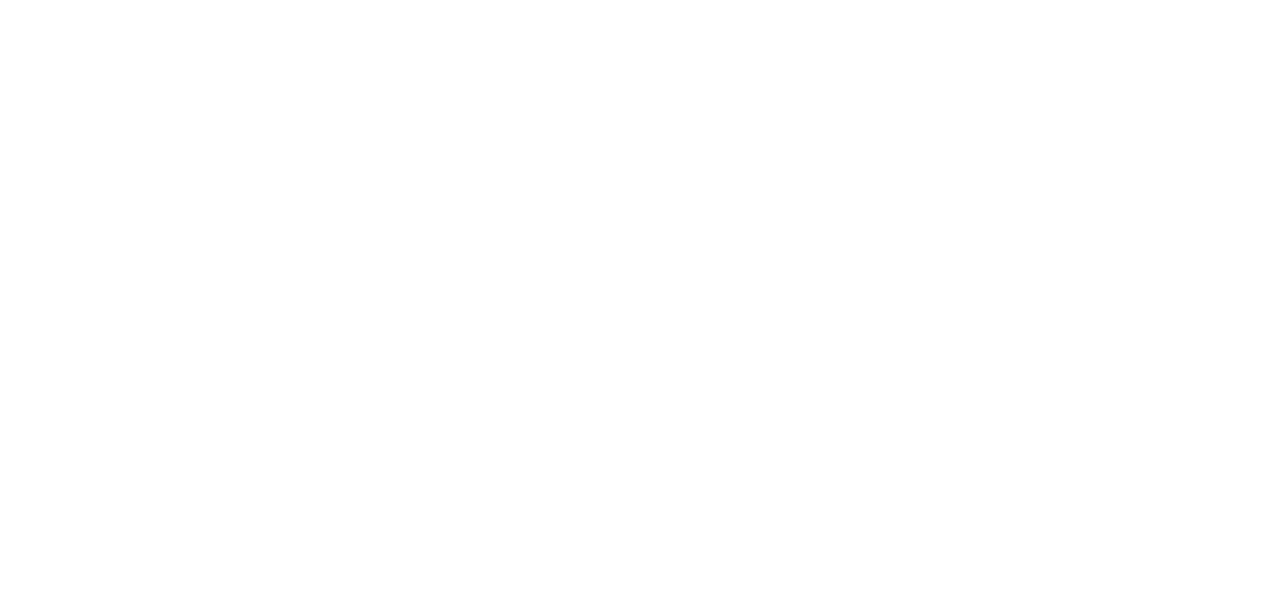
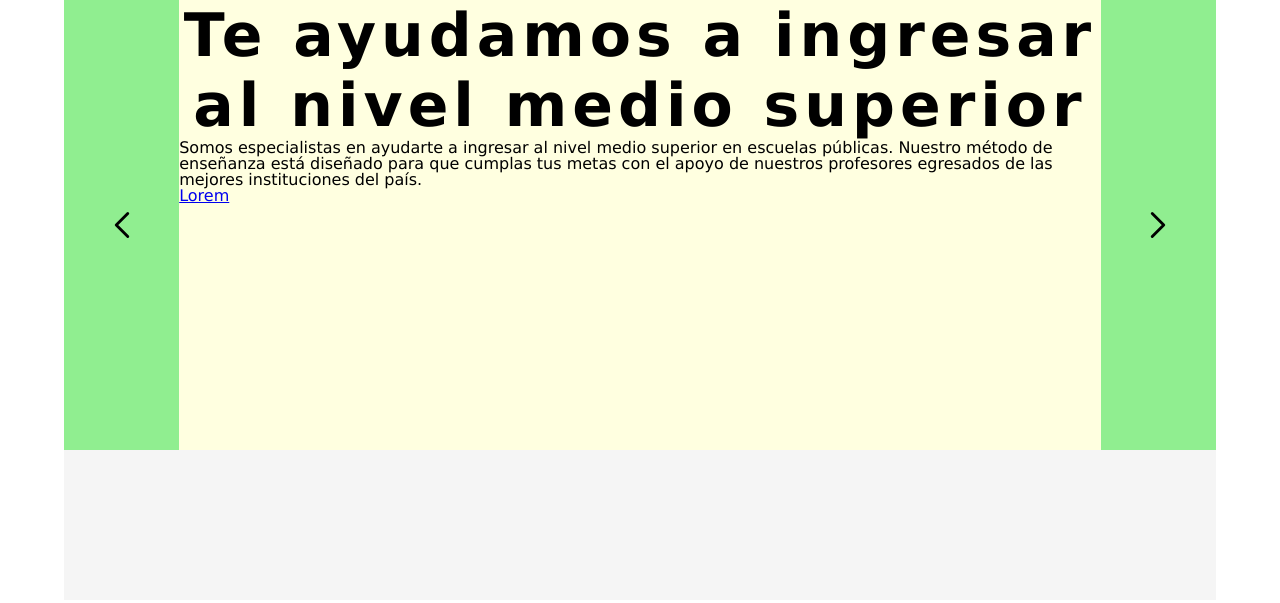
Before and after one commit to Michell-117/UniAcierta, a plain HTML site: page index.html in a window 1280 px wide. Drawn offline with Linux system fonts and the light colour scheme.

Commit message:
Maqueta carrucel

```diff
--- a/estilos.css
+++ b/estilos.css
@@ -0,0 +1,99 @@
+/* http://meyerweb.com/eric/tools/css/reset/
+   v2.0 | 20110126
+   License: none (public domain)
+*/
+
+html, body, div, span, applet, object, iframe,
+h1, h2, h3, h4, h5, h6, p, blockquote, pre,
+a, abbr, acronym, address, big, cite, code,
+del, dfn, em, img, ins, kbd, q, s, samp,
+small, strike, strong, sub, sup, tt, var,
+b, u, i, center,
+dl, dt, dd, ol, ul, li,
+fieldset, form, label, legend,
+table, caption, tbody, tfoot, thead, tr, th, td,
+article, aside, canvas, details, embed,
+figure, figcaption, footer, header, hgroup,
+menu, nav, output, ruby, section, summary,
+time, mark, audio, video {
+	margin: 0;
+	padding: 0;
+	border: 0;
+	font-size: 100%;
+	font: inherit;
+	vertical-align: baseline;
+    font-family: Verdana, Geneva, Tahoma, sans-serif;
+}
+/* HTML5 display-role reset for older browsers */
+article, aside, details, figcaption, figure,
+footer, header, hgroup, menu, nav, section {
+	display: block;
+}
+body {
+	line-height: 1;
+}
+ol, ul {
+	list-style: none;
+}
+blockquote, q {
+	quotes: none;
+}
+blockquote:before, blockquote:after,
+q:before, q:after {
+	content: '';
+	content: none;
+}
+table {
+	border-collapse: collapse;
+	border-spacing: 0;
+}
+/* ============================================================================== */
+/* Contenido Central */
+#ContenidoCentral{
+    width: 90%;
+    min-height: 600px;
+    background-color: whitesmoke;
+    margin: auto;
+}
+/* Contenido Central */
+/* ============================================================================== */
+/* Contenido Central C1*/
+#CC_C1{
+    width: 100%;
+    height: 450px;
+    background-color: aquamarine;
+}
+
+.CC_C1_Carrucel{
+    display: flex;
+    width: 100%;
+    height: 100%;
+    background-color: lightpink;
+}
+.CC_C1_Carrucel_Laterales{
+    display: flex;
+    align-items: center;
+    width: 10%;
+    height: 100%;
+    background-color: lightgreen;
+    cursor: pointer;
+}
+.CC_C1_Carrucel_Laterales img{
+    width: 40%;
+    height: 100%;
+    margin: auto;
+}
+.CC_C1_Carrucel_Central{
+    width: 80%;
+    height: 100%;
+    background-color: lightyellow;
+}
+.CC_C1_Carrucel_Central h1{
+    font-size: 60px;
+    letter-spacing: 5px;
+    text-align: center;
+    font-weight: 700;
+    line-height: 70px;
+}
+/* Contenido Central C1*/
+/* ============================================================================== */
--- a/index.html
+++ b/index.html
@@ -4,9 +4,41 @@
     <meta charset="UTF-8">
     <meta http-equiv="X-UA-Compatible" content="IE=edge">
     <meta name="viewport" content="width=device-width, initial-scale=1.0">
-    <title>Document</title>
+    <title>UniAcierta</title>
+    <link rel="stylesheet" href="estilos.css">
 </head>
 <body>
+    <!--Contenido Central-->
+    <div id="ContenidoCentral">
+        <div id="CC_C1">
+            <div class="CC_C1_Carrucel" id="CC_C1_Carrucel_1">
+
+                <div class="CC_C1_Carrucel_Laterales" >
+                    <img src="imagenes/source_icons_nav-arrow-left.svg" alt="">
+                </div>
+
+                <div class="CC_C1_Carrucel_Central">
+
+                    <h1>
+                        Te ayudamos a ingresar al nivel medio superior
+                    </h1>
+                    <p>
+                        Somos especialistas en ayudarte a ingresar al nivel medio superior en escuelas públicas. Nuestro método de enseñanza está diseñado para que cumplas tus metas con el apoyo de nuestros profesores egresados de las mejores instituciones del país.
+                    </p>
+
+                    <div id="CC_C1_Carrucel_Central_boton">
+                        <a href="#">Lorem</a>
+                    </div>
+
+                </div>
+
+                <div class="CC_C1_Carrucel_Laterales">
+                    <img src="imagenes/source_icons_nav-arrow-right.svg" alt="">
+                </div>
+            </div>
+
+        </div>
+    </div>
 
 </body>
 </html>
```
Also changed, not shown: imagenes/source_icons_nav-arrow-left.svg (added), imagenes/source_icons_nav-arrow-right.svg (added).
